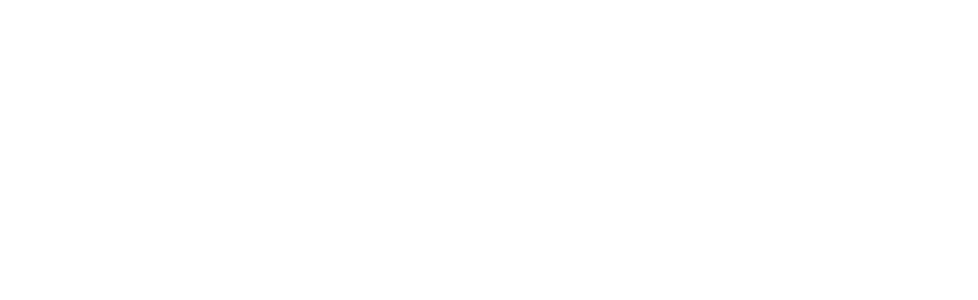
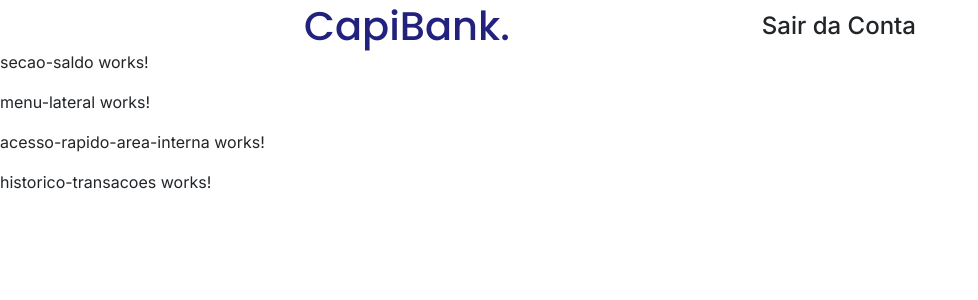
Before and after one commit to barbaradamasdev/capibank-hackadev, an Angular app: page /cliente in a window 1280 px wide. Before the commit this address led to /. Shown: the top 300 px of the page, without its empty margins (0-978 px from the left). Built offline with nearby package versions, Linux system fonts and the light colour scheme; a web font is replaced by a local one.

Commit message:
:lipstick:feat: Criado o componente cabecalho e acertado o route

```diff
--- a/src/app/app.component.html
+++ b/src/app/app.component.html
@@ -0,0 +1 @@
+<router-outlet></router-outlet>
--- a/src/app/app.routes.ts
+++ b/src/app/app.routes.ts
@@ -1,3 +1,7 @@
 import { Routes } from '@angular/router';
+import { AreaDoClienteComponent } from './pages/area-do-cliente/area-do-cliente.component';
 
-export const routes: Routes = [];
+export const routes: Routes = [
+    {path:'cliente',component:AreaDoClienteComponent},
+    {path:'',redirectTo:'cliente',pathMatch:'full'}
+];
--- a/src/app/componentes/cabecalho-area-interna/cabecalho-area-interna.component.css
+++ b/src/app/componentes/cabecalho-area-interna/cabecalho-area-interna.component.css
@@ -0,0 +1,21 @@
+.container{
+    display: flex;
+    width: 100%;
+    height: 40px;
+    margin-left: 40px;
+    margin-top: 10px;
+    align-items:center;
+    /* border-bottom: 1px solid; */
+    justify-content:space-evenly;
+}
+.sairdaconta:hover{
+   cursor: pointer;
+}
+.container .nomedobanco{
+    color:#23217E;
+    font-family: 'Poppins', sans-serif; ;
+
+}
+.container .sairdaconta{
+    font-family:'Inter', sans-serif;
+}
--- a/src/app/componentes/cabecalho-area-interna/cabecalho-area-interna.component.html
+++ b/src/app/componentes/cabecalho-area-interna/cabecalho-area-interna.component.html
@@ -1 +1,8 @@
-<p>cabecalho-area-interna works!</p>
+<header class="container">
+    <div class="nomedobanco">
+        <h1>CapiBank.</h1>
+    </div>
+    <div class="sairdaconta">
+        <h4>Sair da Conta</h4>
+    </div>
+</header>
```
